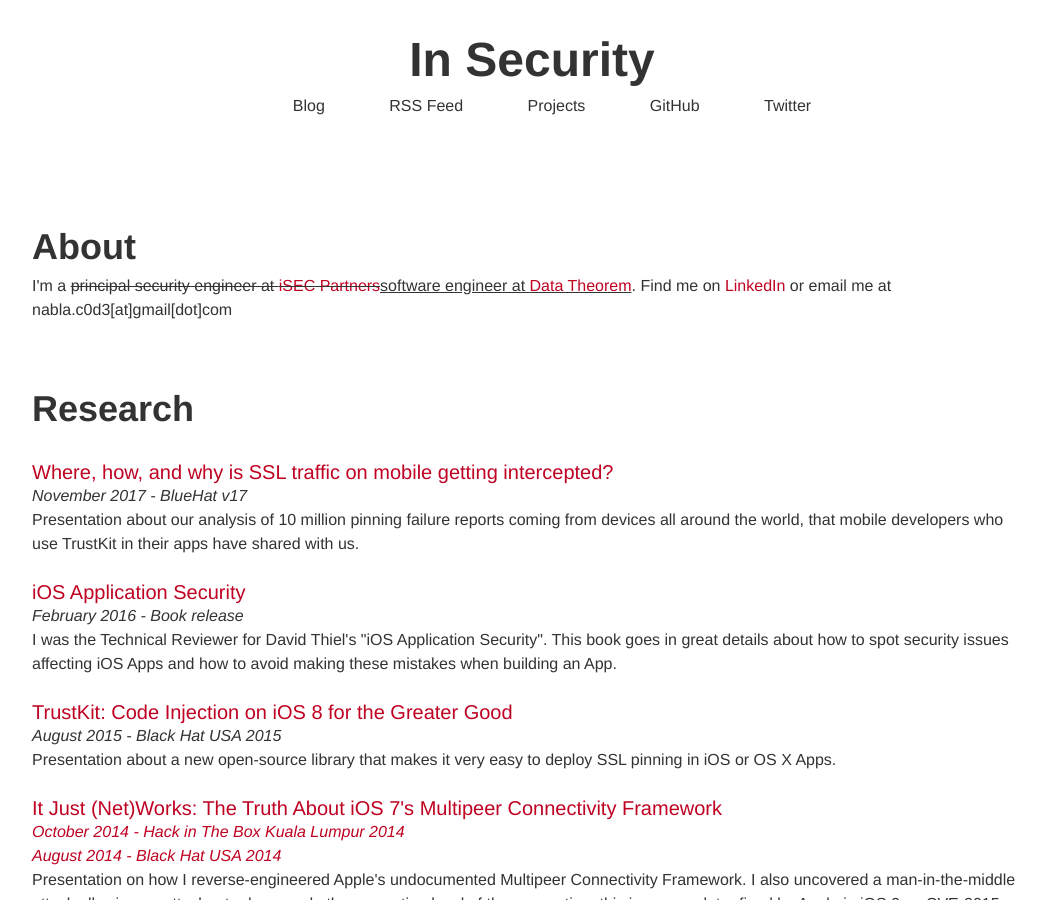
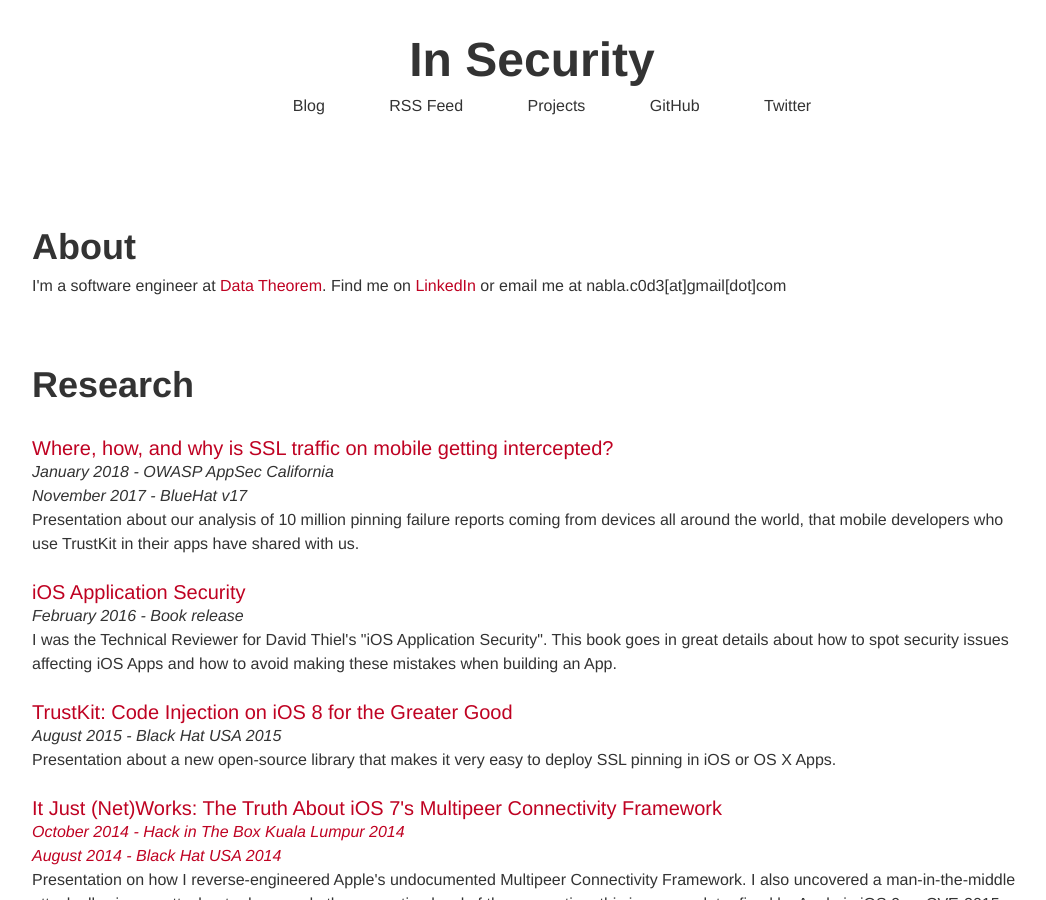
Before and after one commit to nabla-c0d3/nabla-c0d3.github.io, a Jekyll site: the page built from projects/index.html, in a window 1280 px wide and 900 px high. Shown: the whole window, without its empty margins (108-1154 px from the left). Built offline with Jekyll 4.4.1, drawn with Linux system fonts in a browser that asks for light colours; nearby versions of some CDN libraries; comment, search, counter and statistics services are not loaded.

Commit message:
Update page

```diff
--- a/projects/index.html
+++ b/projects/index.html
@@ -5,13 +5,14 @@
 
 <article>
   <h1>About</h1>
-  <p>I'm a <del>principal security engineer at <a href="https://isecpartners.github.io">iSEC Partners</a></del><ins>software engineer at <a href="https://www.datatheorem.com">Data Theorem</a></ins>. Find me on <a href="https://www.linkedin.com/in/adiquet">LinkedIn</a> or email me at nabla.c0d3[at]gmail[dot]com</p>
+  <p>I'm a software engineer at <a href="https://www.datatheorem.com">Data Theorem</a>. Find me on <a href="https://www.linkedin.com/in/adiquet">LinkedIn</a> or email me at nabla.c0d3[at]gmail[dot]com</p>
 </article>
 
 <article>
   <h1>Research</h1>
 
   <h3><a href="https://blogs.technet.microsoft.com/bluehat/2017/09/01/announcing-the-bluehat-v17-schedule/">Where, how, and why is SSL traffic on mobile getting intercepted?</a></h3>
+  <p><i>January 2018 - OWASP AppSec California</i></p>
   <p><i>November 2017 - BlueHat v17</i></p>
   <p>Presentation about our analysis of 10 million pinning failure reports coming from devices all around the world, that mobile developers who use TrustKit in their apps have shared with us.</p>
 
```
